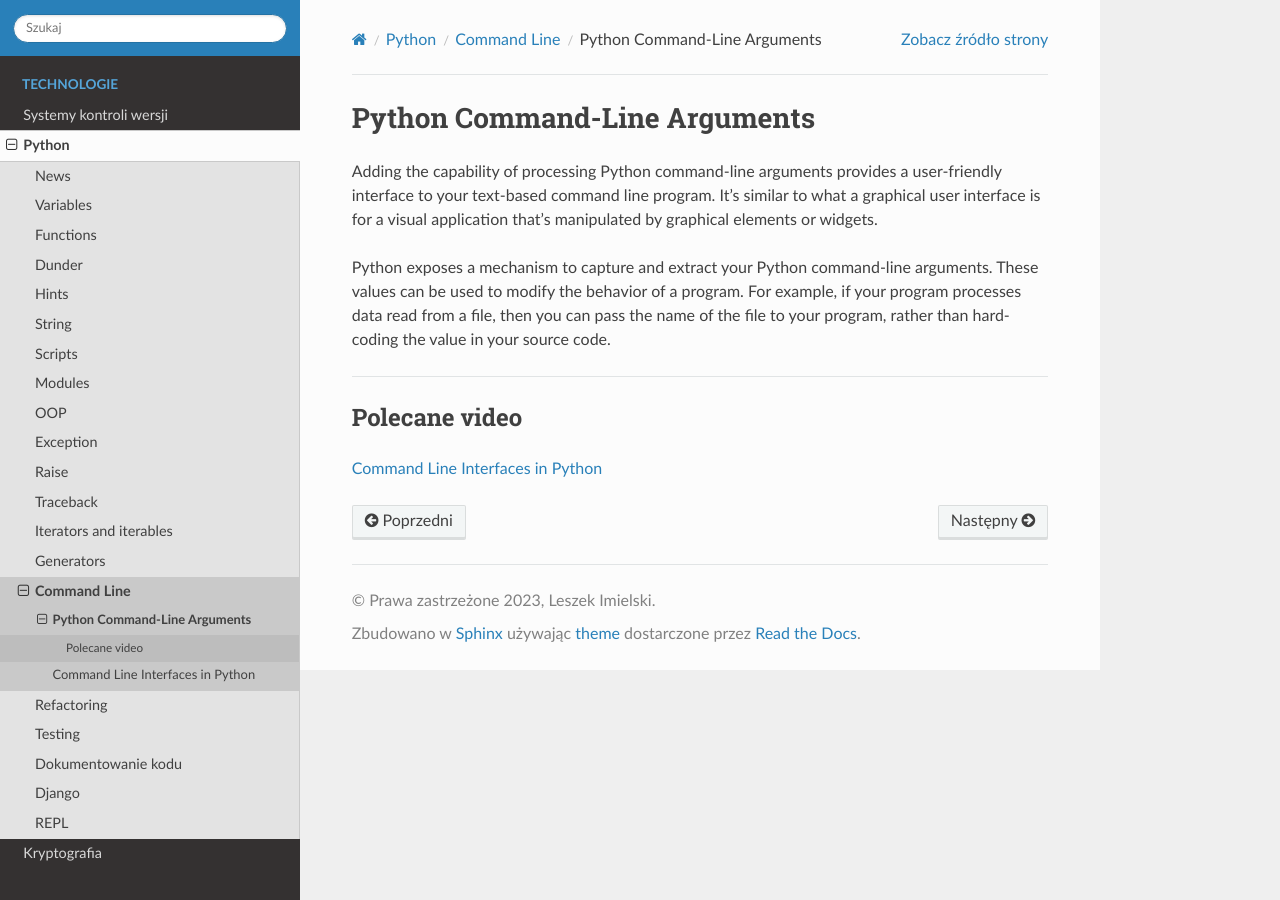
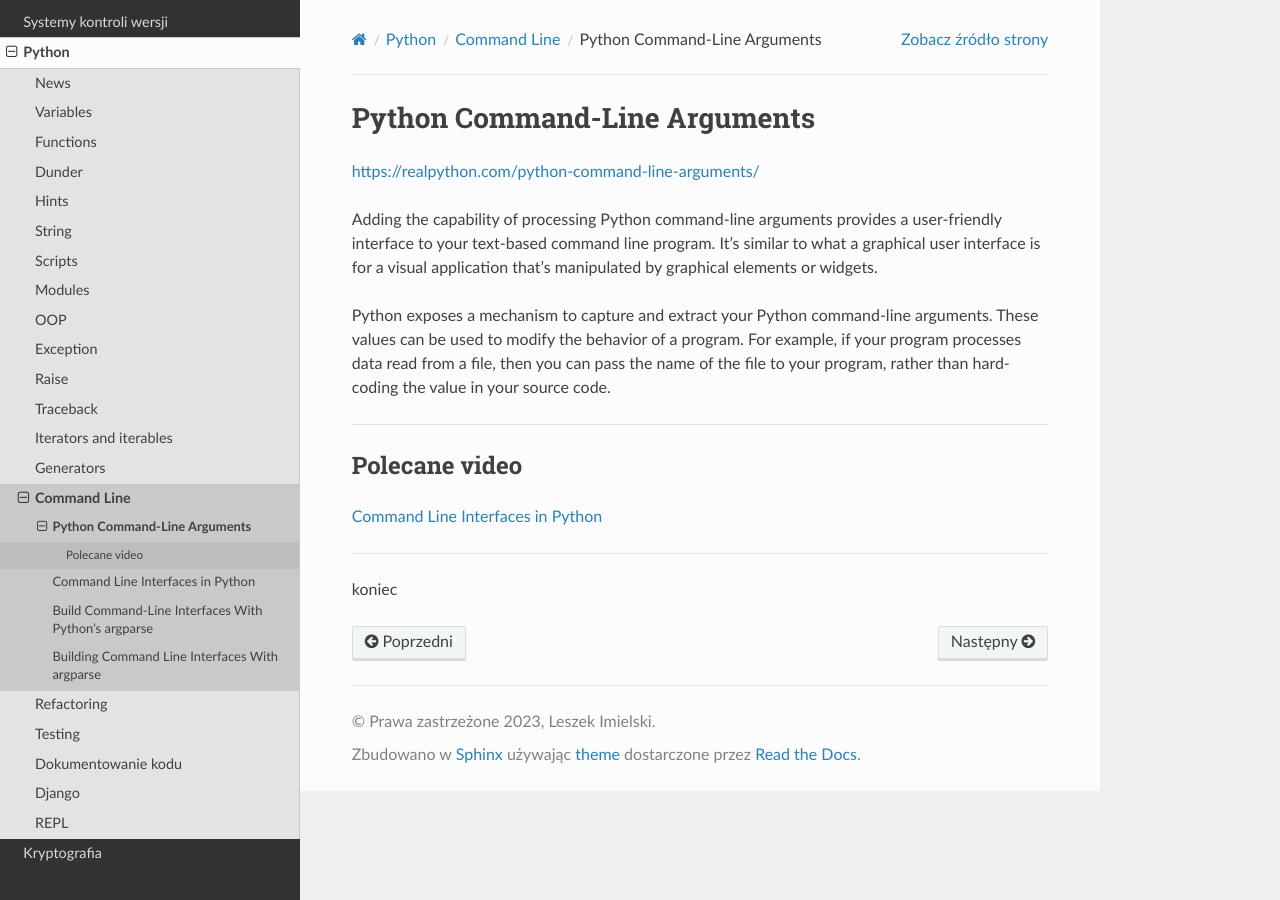
Before and after one commit to limielski/UsingSphinx, a Sphinx documentation site: the page built from docs/source/python/cli/cli-args0-0.rst, in a window 1280 px wide. Built offline with Sphinx 7.4.7 and the Read the Docs theme 2.0.0, drawn with Linux system fonts in a browser that asks for light colours.

Commit message:
improved cli

```diff
--- a/docs/source/python/cli/cli-args0-0.rst
+++ b/docs/source/python/cli/cli-args0-0.rst
@@ -1,13 +1,20 @@
 Python Command-Line Arguments
 =============================
+
+https://realpython.com/python-command-line-arguments/
 
 Adding the capability of processing Python command-line arguments provides a user-friendly interface to your text-based command line program. It’s similar to what a graphical user interface is for a visual application that’s manipulated by graphical elements or widgets.
 
 Python exposes a mechanism to capture and extract your Python command-line arguments. These values can be used to modify the behavior of a program. For example, if your program processes data read from a file, then you can pass the name of the file to your program, rather than hard-coding the value in your source code.
 
------
+----
 
 Polecane video
 --------------
 
 :ref:`Command Line Interfaces in Python <cli-args0-0-video>`
+
+
+-----
+
+koniec
--- /dev/null
+++ b/docs/source/python/cli/cli1-0-video.rst
@@ -0,0 +1,6 @@
+.. _cli1-0-video:
+
+Building Command Line Interfaces With argparse
+==============================================
+
+https://realpython.com/courses/python-argparse-command-line-interfaces/
--- a/docs/source/python/cli/index.rst
+++ b/docs/source/python/cli/index.rst
@@ -5,3 +5,5 @@ Command Line
 
    cli-args0-0
    cli-args0-0-video
+   cli1-0
+   cli1-0-video
```
Also changed, not shown: docs/source/python/cli/cli1-0.rst (added, +16 -0 lines), docs/source/python/cli/cli-args0-0-video.rst (line endings or trailing spaces).
